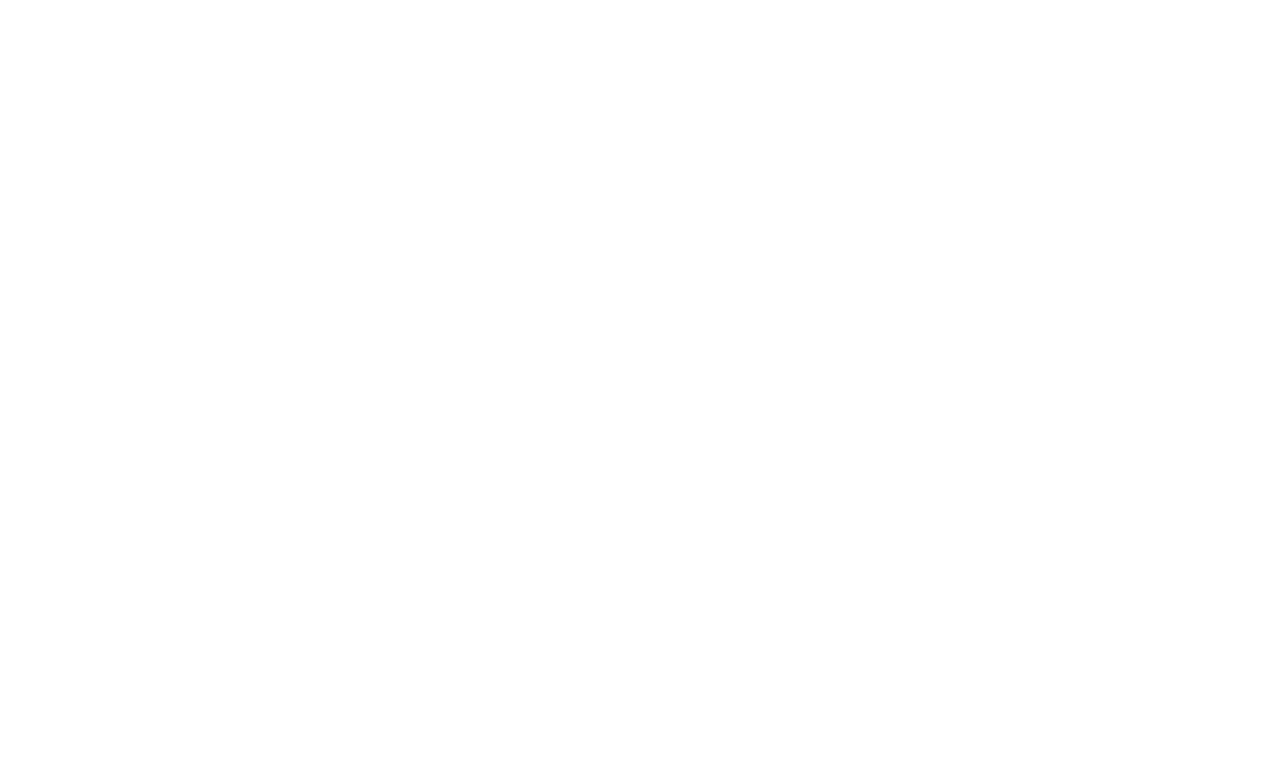
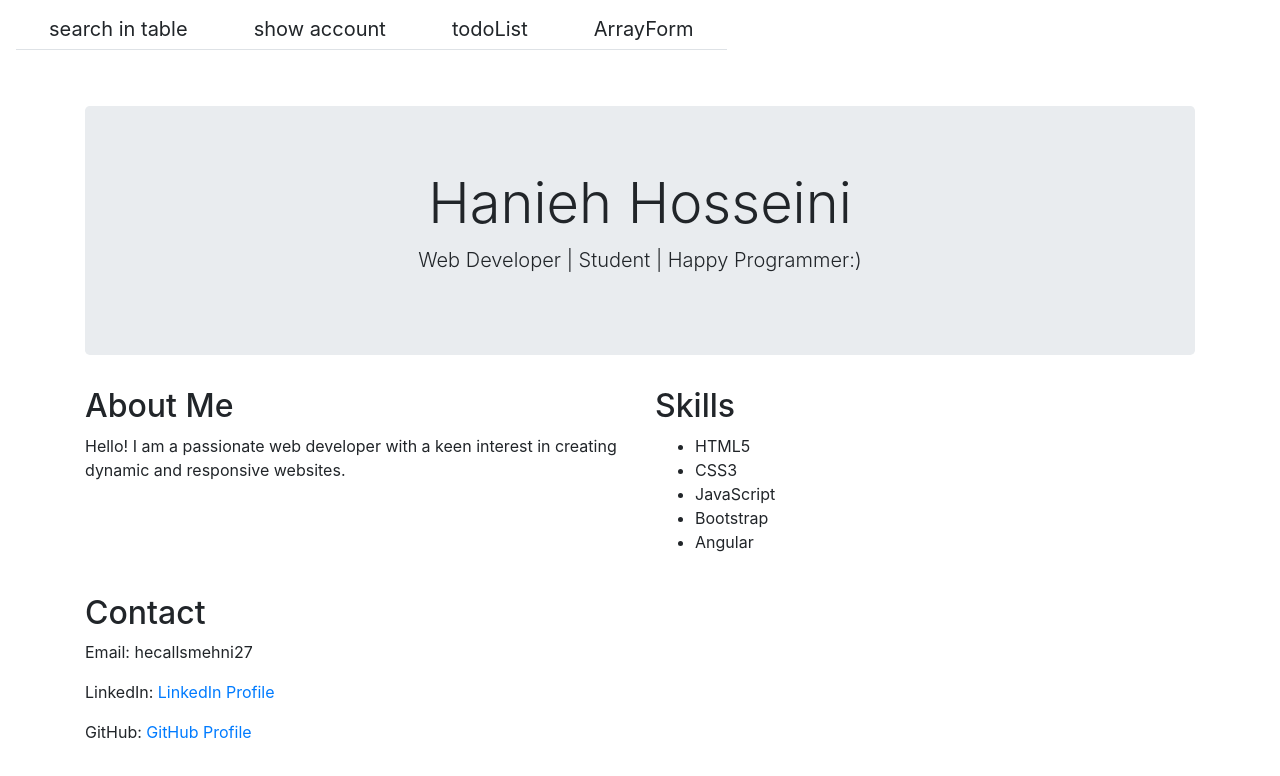
Before and after one commit to haniehhoseini/RahKar-BootCamp, an Angular app in the folder allExampls/: page / in a window 1280 px wide. Shown: the top 776 px of the page. Built offline with nearby package versions, Linux system fonts and the light colour scheme.

Commit message:
my Website

```diff
--- a/allExampls/src/app/app.component.html
+++ b/allExampls/src/app/app.component.html
@@ -1,3 +1,51 @@
+<router-outlet></router-outlet>
+<app-nav-bar></app-nav-bar>
+<!DOCTYPE html>
+<html lang="en">
+<head>
+  <meta charset="UTF-8">
+  <meta name="viewport" content="width=device-width, initial-scale=1.0">
+  <title>My Personal Website</title>
+
+  <link href="https://maxcdn.bootstrapcdn.com/bootstrap/4.0.0/css/bootstrap.min.css" rel="stylesheet">
+</head>
+<body>
+
+  <div class="container mt-5">
+    <div class="jumbotron text-center">
+      <h1 class="display-4">Hanieh Hosseini</h1>
+      <p class="lead">Web Developer | Student | Happy Programmer:) </p>
+    </div>
+
+    <div class="row">
+      <div class="col-md-6">
+        <h2>About Me</h2>
+        <p>
+          Hello! I am a passionate web developer with a keen interest in creating dynamic and responsive websites.
+        </p>
+      </div>
+      <div class="col-md-6">
+        <h2>Skills</h2>
+        <ul>
+          <li>HTML5</li>
+          <li>CSS3</li>
+          <li>JavaScript</li>
+          <li>Bootstrap</li>
+          <li>Angular</li>
+        </ul>
+      </div>
+    </div>
+
+    <div class="row mt-4">
+      <div class="col-md-12">
+        <h2>Contact</h2>
+        <p>Email: hecallsmehni27</p>
+        <p>LinkedIn: <a href="https://www.linkedin.com/in/hanieh-hosseini-2a2551219?utm_source=share&utm_campaign=share_via&utm_content=profile&utm_medium=ios_app" target="_blank">LinkedIn Profile</a></p>
+        <p>GitHub: <a href="https://github.com/haniehhoseini" target="_blank">GitHub Profile</a></p>
+      </div>
+    </div>
+  </div>
 
 
-<router-outlet></router-outlet>
+</body>
+</html>
```
